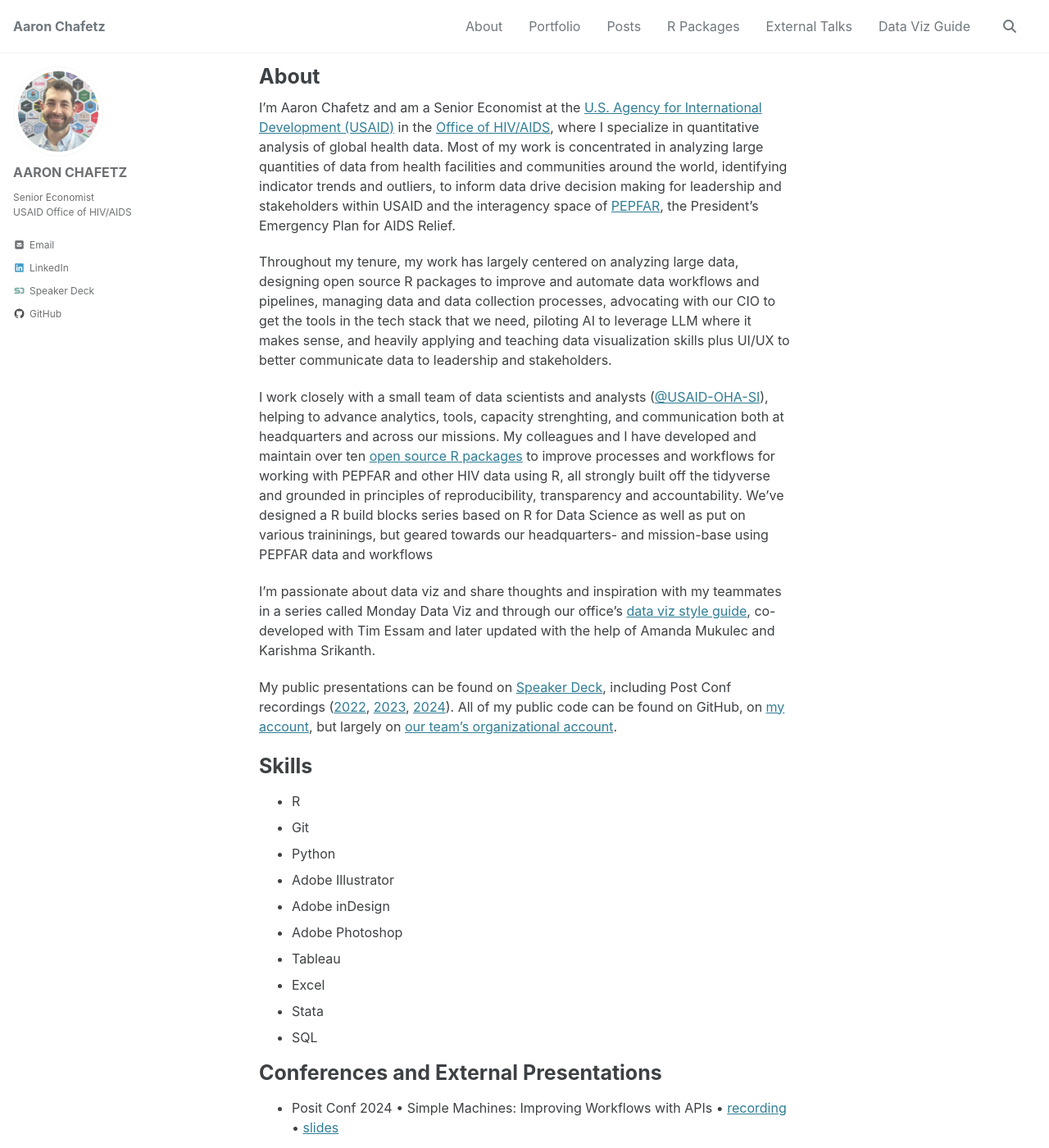
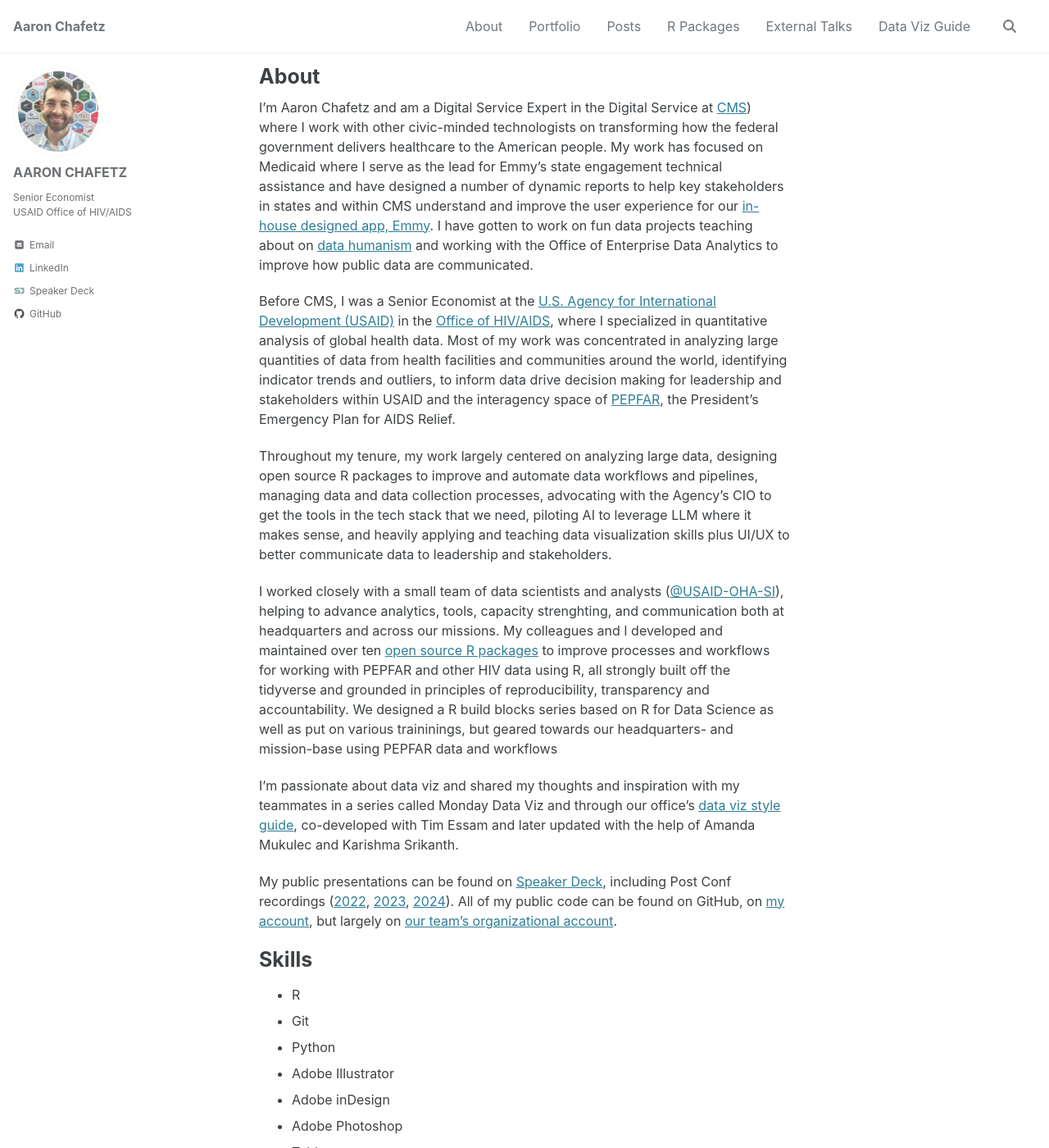
Before and after one commit to achafetz/achafetz.github.io, a Jekyll site: the page built from _pages/about.md, in a window 1280 px wide and 1400 px high. Shown: the whole window at 82% size. Built offline with Jekyll 4.4.1, drawn with Linux system fonts in a browser that asks for light colours; cached includes are drawn as plain includes; some of the changed text lies outside the part shown.

Commit message:
Revise about page with updated professional details
CMS updates

```diff
--- a/_pages/about.md
+++ b/_pages/about.md
@@ -3,13 +3,15 @@
 title: "About"
 ---
 
-I'm Aaron Chafetz and am a Senior Economist at the [U.S. Agency for International Development (USAID)](https://www.usaid.gov/) in the [Office of HIV/AIDS](https://www.usaid.gov/global-health/health-areas/hiv-and-aids), where I specialize in quantitative analysis of global health data. Most of my work is concentrated in analyzing large quantities of data from health facilities and communities around the world, identifying indicator trends and outliers, to inform data drive decision making for leadership and stakeholders within USAID and the interagency space of [PEPFAR](https://www.state.gov/pepfar/), the President’s Emergency Plan for AIDS Relief.
+I'm Aaron Chafetz and am a Digital Service Expert in the Digital Service at [CMS](https://www.cms.gov/)) where I work with other civic-minded technologists on transforming how the federal government delivers healthcare to the American people. My work has focused on Medicaid where I serve as the lead for Emmy's state engagement technical assistance and have designed a number of dynamic reports to help key stakeholders in states and within CMS understand and improve the user experience for our [in-house designed app, Emmy](https://www.cms.gov/medicaid-chip/community-engagement-support/eligibility-made-easy). I have gotten to work on fun data projects teaching about on [data humanism](https://github.com/achafetz/dsac_dataportraits) and working with the Office of Enterprise Data Analytics to improve how public data are communicated.
 
-Throughout my tenure, my work has largely centered on analyzing large data, designing open source R packages to improve and automate data workflows and pipelines, managing data and data collection processes, advocating with our CIO to get the tools in the tech stack that we need, piloting AI to leverage LLM where it makes sense, and heavily applying and teaching data visualization skills plus UI/UX to better communicate data to leadership and stakeholders.
+Before CMS, I was a Senior Economist at the [U.S. Agency for International Development (USAID)](https://www.usaid.gov/) in the [Office of HIV/AIDS](https://www.usaid.gov/global-health/health-areas/hiv-and-aids), where I specialized in quantitative analysis of global health data. Most of my work was concentrated in analyzing large quantities of data from health facilities and communities around the world, identifying indicator trends and outliers, to inform data drive decision making for leadership and stakeholders within USAID and the interagency space of [PEPFAR](https://www.state.gov/pepfar/), the President’s Emergency Plan for AIDS Relief.
 
-I work closely with a small team of data scientists and analysts ([@USAID-OHA-SI](https://github.com/USAID-OHA-SI)), helping to advance analytics, tools, capacity strenghting, and communication both at headquarters and across our missions. My colleagues and I have developed and maintain over ten [open source R packages](https://usaid-oha-si.r-universe.dev/packages) to improve processes and workflows for working with PEPFAR and other HIV data using R, all strongly built off the tidyverse and grounded in principles of reproducibility, transparency and accountability. We've designed a R build blocks series based on R for Data Science as well as put on various traininings, but geared towards our headquarters- and mission-base using PEPFAR data and workflows
+Throughout my tenure, my work largely centered on analyzing large data, designing open source R packages to improve and automate data workflows and pipelines, managing data and data collection processes, advocating with the Agency's CIO to get the tools in the tech stack that we need, piloting AI to leverage LLM where it makes sense, and heavily applying and teaching data visualization skills plus UI/UX to better communicate data to leadership and stakeholders.
 
-I'm passionate about data viz and share thoughts and inspiration with my teammates in a series called Monday Data Viz and through our office's [data viz style guide](https://issuu.com/achafetz/docs/data_visualization_guide_2024_office_of_hiv_aids), co-developed with Tim Essam and later updated with the help of Amanda Mukulec and Karishma Srikanth.
+I worked closely with a small team of data scientists and analysts ([@USAID-OHA-SI](https://github.com/USAID-OHA-SI)), helping to advance analytics, tools, capacity strenghting, and communication both at headquarters and across our missions. My colleagues and I developed and maintained over ten [open source R packages](https://usaid-oha-si.r-universe.dev/packages) to improve processes and workflows for working with PEPFAR and other HIV data using R, all strongly built off the tidyverse and grounded in principles of reproducibility, transparency and accountability. We designed a R build blocks series based on R for Data Science as well as put on various traininings, but geared towards our headquarters- and mission-base using PEPFAR data and workflows
+
+I'm passionate about data viz and shared my thoughts and inspiration with my teammates in a series called Monday Data Viz and through our office's [data viz style guide](https://issuu.com/achafetz/docs/data_visualization_guide_2024_office_of_hiv_aids), co-developed with Tim Essam and later updated with the help of Amanda Mukulec and Karishma Srikanth.
 
 My public presentations can be found on [Speaker Deck](https://speakerdeck.com/achafetz), including Post Conf recordings ([2022](https://youtu.be/Jqf6Z3p839M?si=eKO7ErpZFQ5JNrS6), [2023](https://youtu.be/-0pPBAiJaYk?si=YO0q4o8Y0hUKXUYv), [2024](https://youtu.be/AAtauBhZvHg?si=9IQcqnuDXKnJzSP6)). All of my public code can be found on GitHub, on [my account](https://github.com/achafetz), but largely on [our team's organizational account](https://github.com/USAID-OHA-SI).
 
```
Also changed, not shown: other parts of _pages/about.md (+2 -2 lines).
